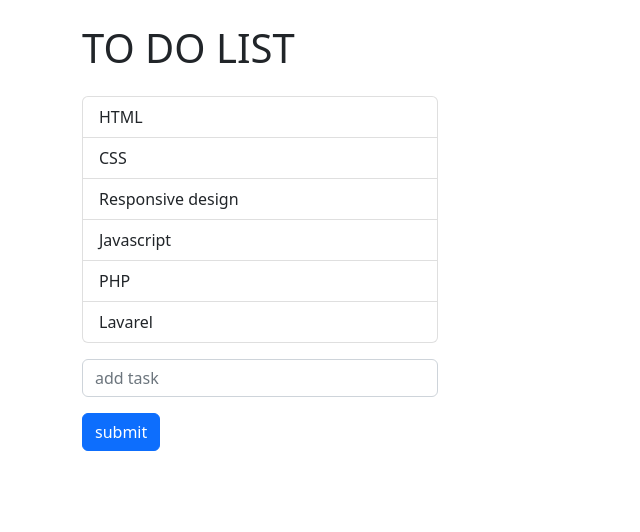
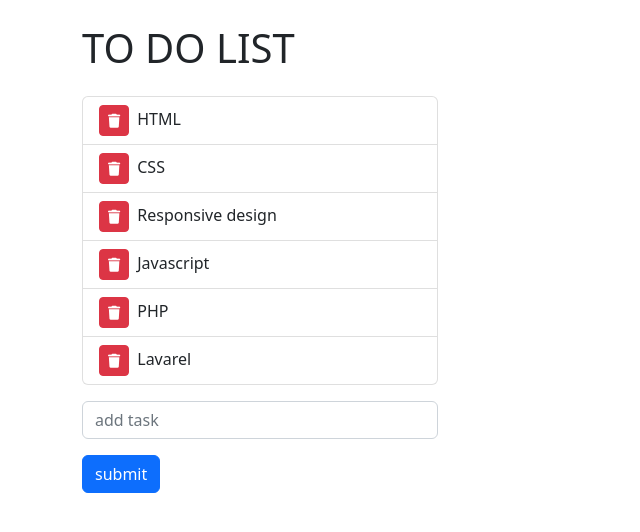
Before and after one commit to sophiamziou/php-todo-list-json, a PHP site: page / in a window 1280 px wide. Shown: the top 532 px of the page, without its empty margins (0-640 px from the left). Run offline with PHP 8.4, Linux system fonts and the light colour scheme; some libraries are stand-ins or nearby versions.

Commit message:
bonus started

```diff
--- a/index.php
+++ b/index.php
@@ -7,6 +7,9 @@
     <meta name="viewport" content="width=device-width, initial-scale=1.0">
     <link href="https://cdn.jsdelivr.net/npm/bootstrap@5.2.3/dist/css/bootstrap.min.css" rel="stylesheet"
         integrity="sha384-rbsA2VBKQhggwzxH7pPCaAqO46MgnOM80zW1RWuH61DGLwZJEdK2Kadq2F9CUG65" crossorigin="anonymous">
+    <link rel="stylesheet" href="https://cdnjs.cloudflare.com/ajax/libs/font-awesome/6.2.1/css/all.min.css"
+        integrity="sha512-MV7K8+y+gLIBoVD59lQIYicR65iaqukzvf/nwasF0nqhPay5w/9lJmVM2hMDcnK1OnMGCdVK+iQrJ7lzPJQd1w=="
+        crossorigin="anonymous" referrerpolicy="no-referrer" />
     <link rel="stylesheet" href="./css/style.css">
     <script src="https://cdnjs.cloudflare.com/ajax/libs/axios/0.20.0/axios.min.js"></script>
     <title>Document</title>
@@ -24,7 +27,11 @@
                 <div class="col-4">
                     <ul class="list-group">
                         <li class="list-group-item" v-for="(object,index) in todoList">
-                            {{object.task}}
+                            <button class="btn btn-sm btn-danger" @click="deleteTask(index)"><i
+                                    class="fa-solid fa-trash"></i></button>
+                            <span class="mx-2">
+                                {{object.task}}
+                            </span>
                         </li>
                     </ul>
                 </div>
--- a/js/script.js
+++ b/js/script.js
@@ -18,6 +18,14 @@ createApp({
         this.todoList = result.data;
       });
     },
+    deleteTask(index) {
+      let params = {
+        deleteTask: index,
+      };
+      axios.get(this.listaUrl, { params }).then((result) => {
+        this.todoList = result.data;
+      });
+    },
   },
   mounted() {
     axios.get(this.listaUrl).then((result) => {
--- a/server.php
+++ b/server.php
@@ -6,6 +6,11 @@ if (isset($_GET['addTask'])) {
     $todos[] = ["task" => $todoName, "done" => false];
 }
 
+if (isset($_GET['deleteTask'])) {
+    $todoName = $_GET['deleteTask'];
+    array_splice($todoName, 2);
+}
+
 file_put_contents('./todolist.json', json_encode($todos, JSON_PRETTY_PRINT));
 
 header('Content-Type: application/json');
```
Also changed, not shown: todolist.json (indentation only).
